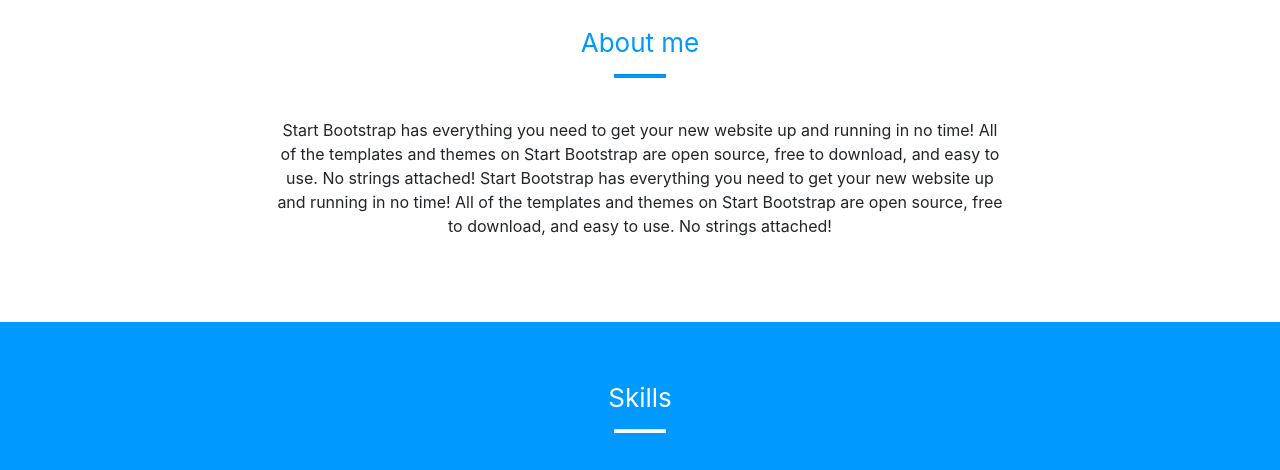
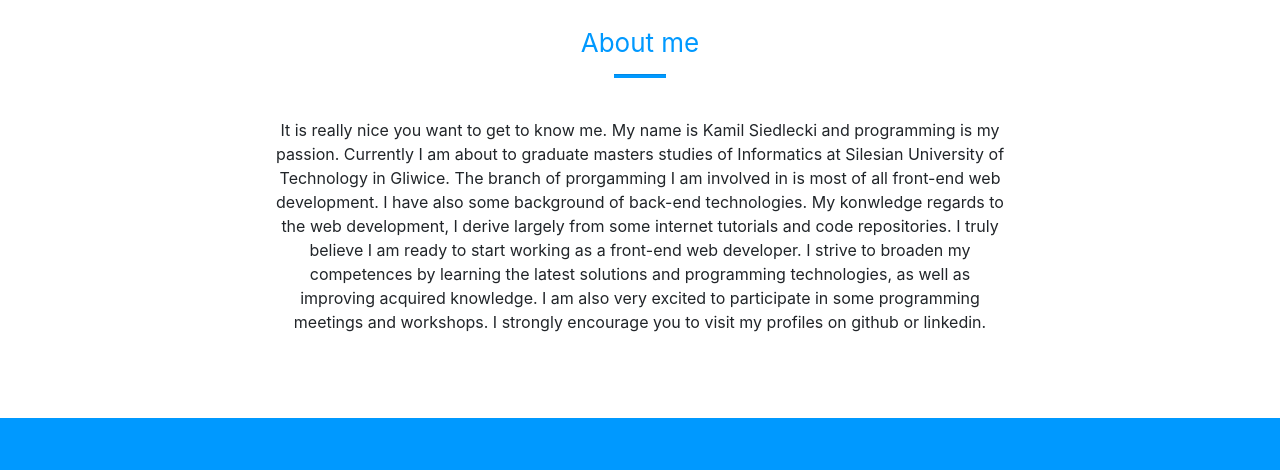
Before and after one commit to benzen119/kamil-siedlecki-portfolio, a website built with webpack: page index.html in a window 1280 px wide. Shown: the part 1102-1572 px from the top of the page. Built offline with nearby package versions, Linux system fonts and the light colour scheme.

Commit message:
Changed text in about section

```diff
--- a/index.html
+++ b/index.html
@@ -60,10 +60,13 @@
 				<img class="img-profile img-responsive" src="assets/profile-picture.png" alt="profile-picture">
 				<h2 class="section-heading">About me</h2>
 				<hr>
-				<p class="text-faded mb-4">Start Bootstrap has everything you need to get your new website up and running in no time! All of the templates and themes
-					on Start Bootstrap are open source, free to download, and easy to use. No strings attached!
-				 Start Bootstrap has everything you need to get your new website up and running in no time! All of the templates and themes
-				on Start Bootstrap are open source, free to download, and easy to use. No strings attached!</p>
+				<p class="text-faded mb-4">It is really nice you want to get to know me. My name is Kamil Siedlecki and programming is my passion.
+					Currently I am about to graduate masters studies of Informatics at Silesian University of Technology in Gliwice.
+					The branch of prorgamming I am involved in is most of all front-end web development. I have also some background of back-end technologies.
+					My konwledge regards to the web development, I derive largely from some internet tutorials and code repositories. I truly believe I am ready to start working
+					as a front-end web developer. I strive to broaden my competences by learning the latest solutions and programming technologies, as well as improving
+					acquired knowledge. I am also very excited to participate in some programming meetings and workshops. I strongly encourage you to visit my profiles on github or linkedin.
+				</p>
 			</div>
 		</div>
 	</div>
```
